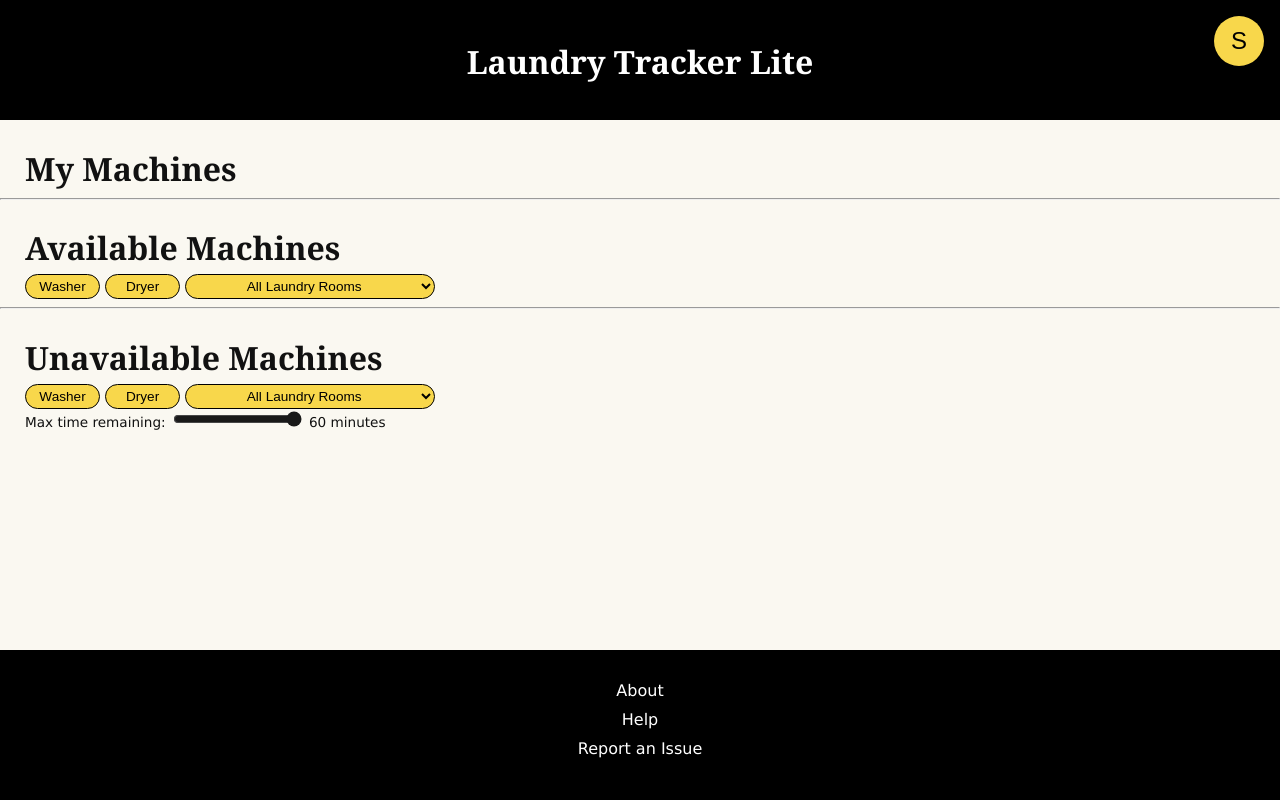
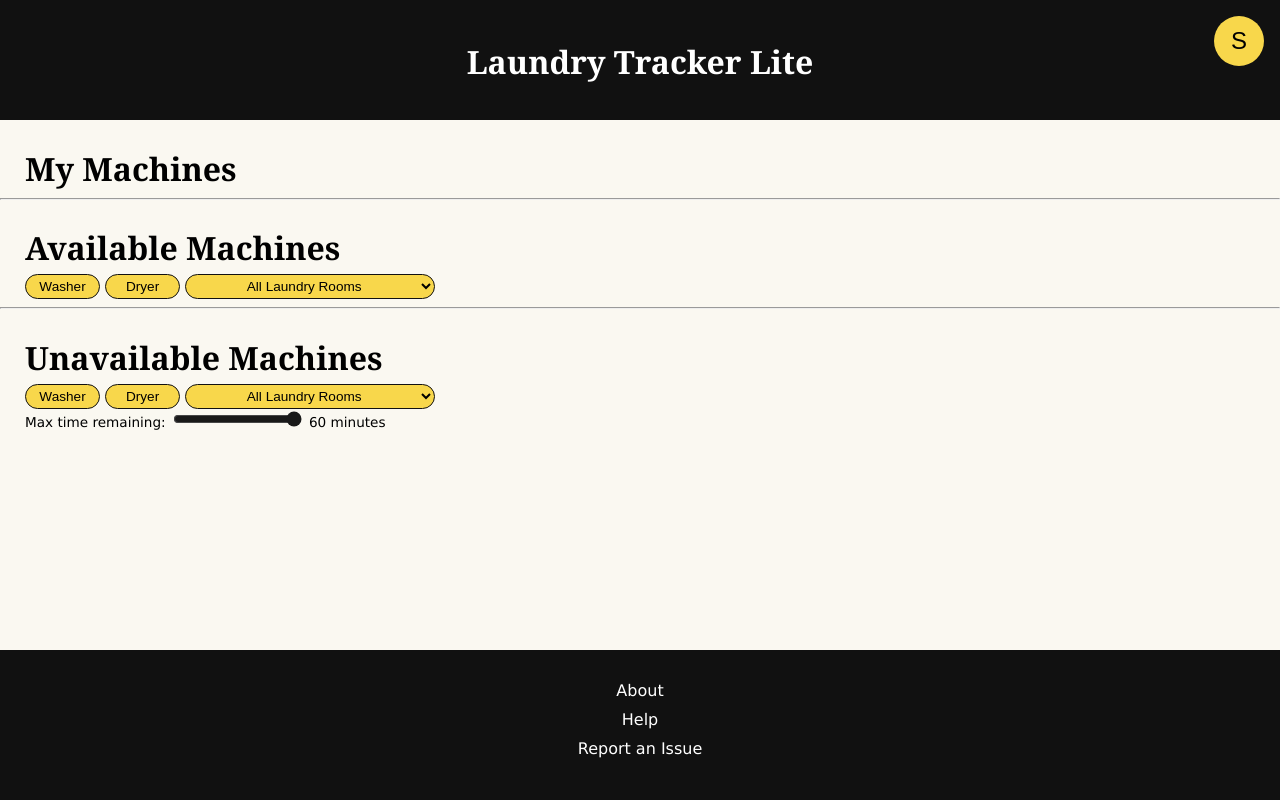
Before and after one commit to cksitts/CS3141-R01-team7, a Flask app: page /home in a window 1280 px wide. Run offline with Flask 2, Linux system fonts and the light colour scheme; the visitor is signed in with stand-in values (Sample User, id 1); data that the repository does not hold is empty; some libraries are stand-ins or nearby versions.

Commit message:
Updated global css colors

```diff
--- a/app/static/css/global.css
+++ b/app/static/css/global.css
@@ -1,10 +1,10 @@
 /* Global Colors */
 :root {
     --background-color    : rgb(250, 248, 241);
-    --dark-text           : rgb( 17,  17,  17);
+    --dark-text           : rgb(  0,   0,   0);
     --light-text          : rgb(255, 255, 255);
 
-    --main-dark           : rgb(  0,   0,   0);
+    --main-dark           : rgb( 17,  17,  17);
     --hover-dark          : rgb( 25,  25,  25);
     --main-light          : rgb(248, 215,  75);
     --hover-light         : rgb(211, 178,  59);
```
